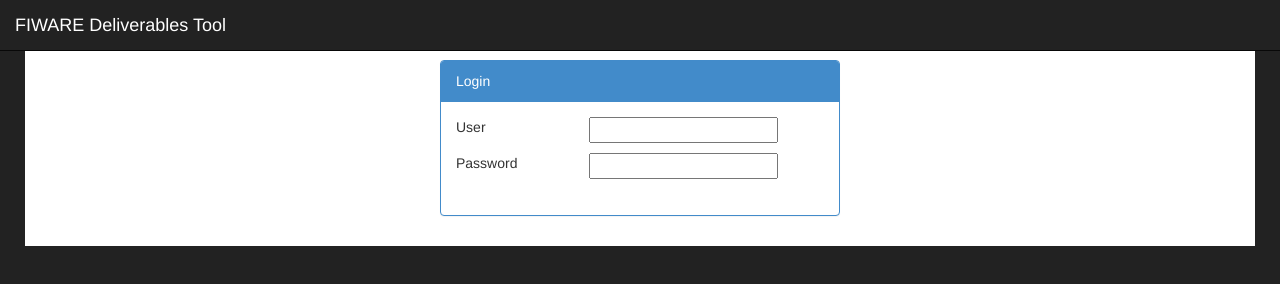
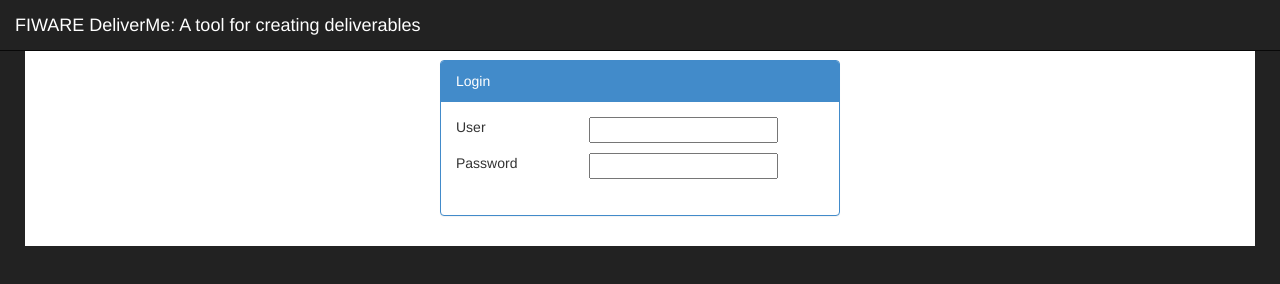
Before and after one commit to Bitergia/fiware-deliverme, a website: page client/app/index.html at #/deliverables in a window 1280 px wide. Drawn offline with nearby package versions, Linux system fonts and the light colour scheme; some packages are replaced by stand-ins of ours; a script that the page names is missing.

```diff
--- a/client/app/index.html
+++ b/client/app/index.html
@@ -3,9 +3,9 @@
 <head>
 <meta charset="utf-8">
 <meta http-equiv="X-UA-Compatible" content="IE=edge">
-<title>FIWARE Deliverables Tool</title>
+<title>FIWARE DeliverMe</title>
 <meta name="description"
-  content="FIWARE Deliverables Tool">
+  content="FIWARE DeliverMe">
 <meta name="viewport" content="width=device-width, initial-scale=1">
 
 <!-- Bootstrap core CSS -->
@@ -31,7 +31,7 @@
           <span class="sr-only">Toggle navigation</span> <span class="icon-bar"></span>
           <span class="icon-bar"></span> <span class="icon-bar"></span>
         </button>
-        <a class="navbar-brand" href="index.html">FIWARE Deliverables Tool</a>
+        <a class="navbar-brand" href="index.html">FIWARE DeliverMe: A tool for creating deliverables</a>
       </div>
 
       <!-- Sidebar Menu Items - These collapse to the responsive navigation menu on small screens -->
```
Also changed, not shown: client/app/deliverables/deliverables.html (+1 -1 lines).
